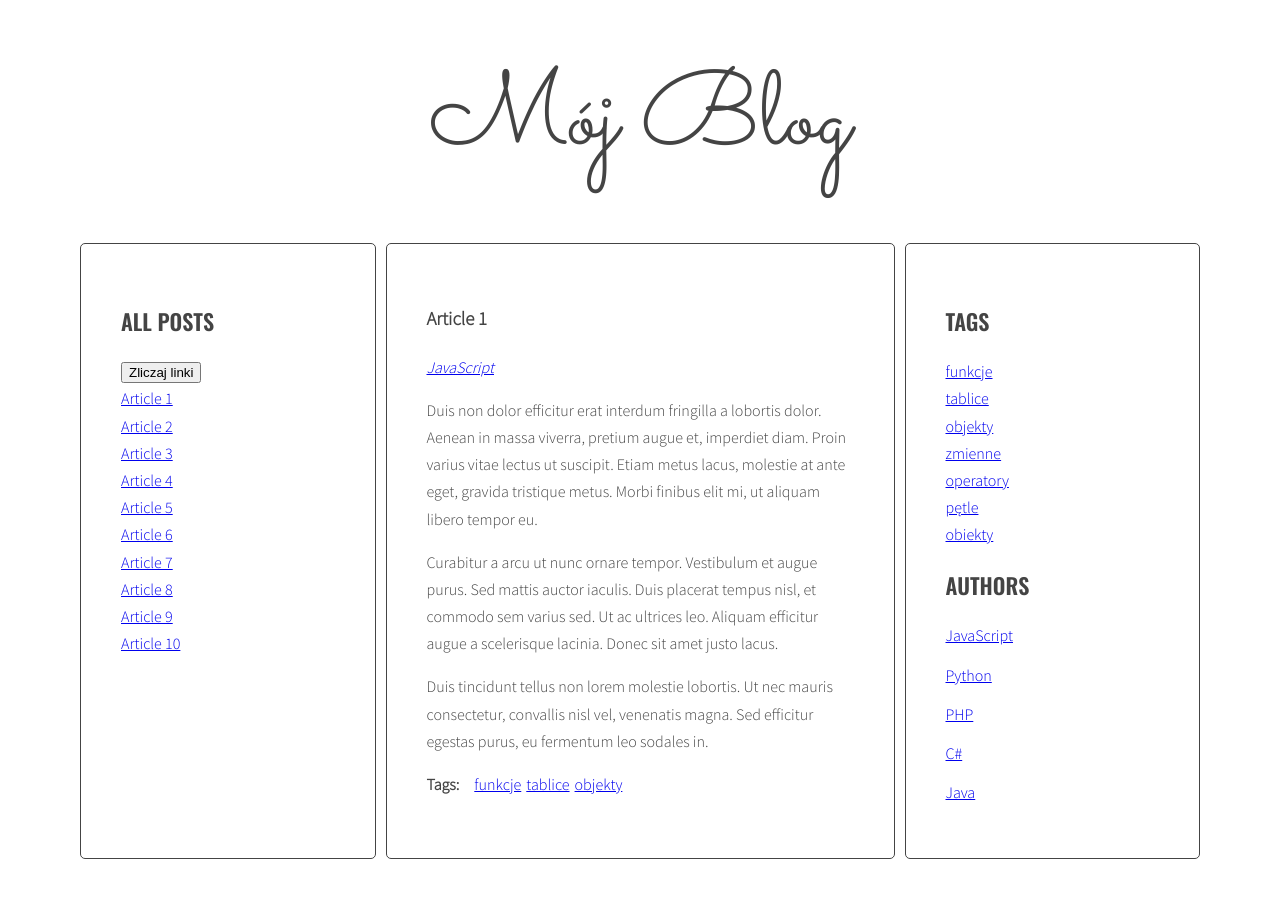
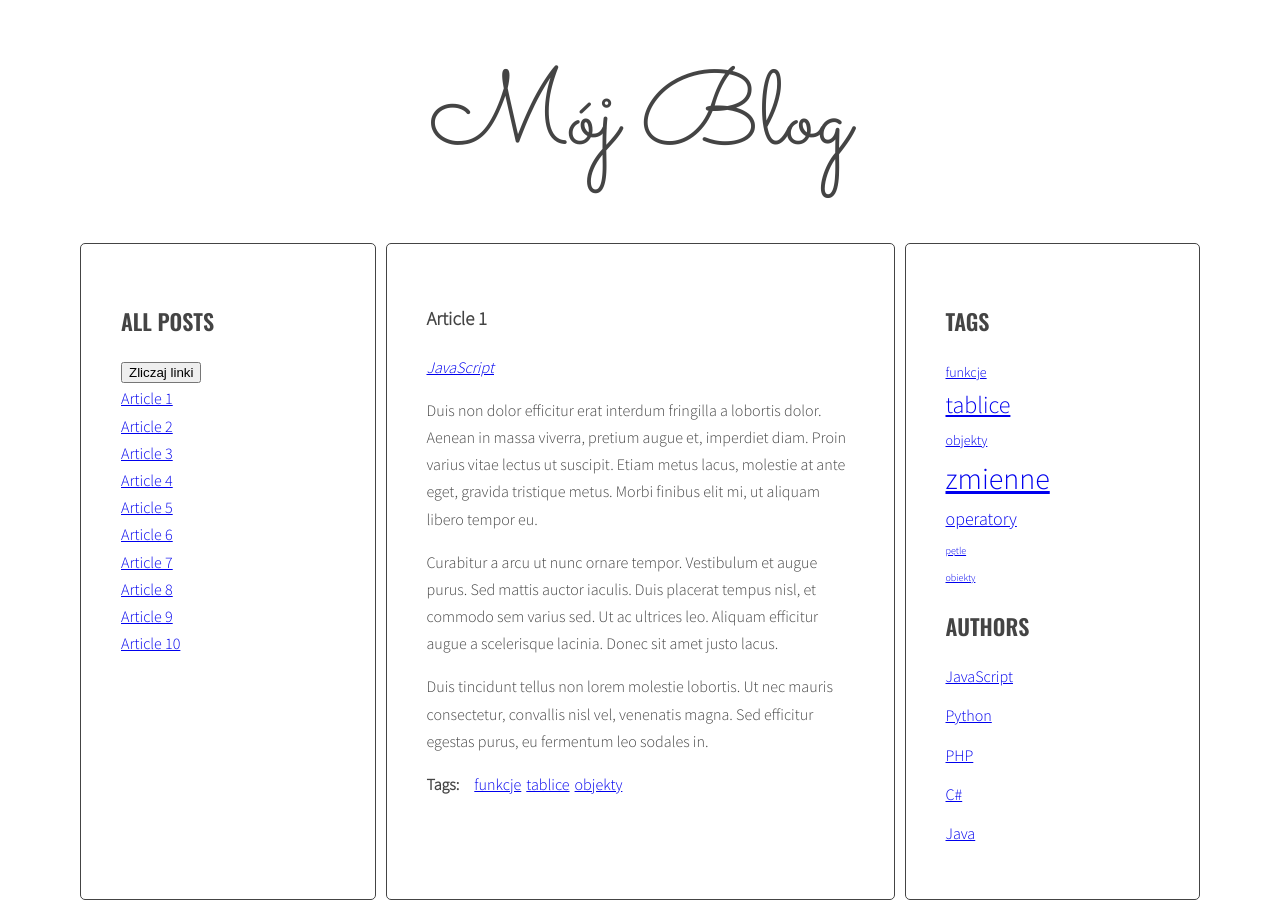
Before and after one commit to tomecky1/javascript-blog, a website: page index.html in a window 1280 px wide. Before the commit the page ends 867 px from the top, so only its background shows below. Drawn offline with nearby package versions, Linux system fonts and the light colour scheme.

Commit message:
Add tags cloud font sizes

```diff
--- a/js/script.js
+++ b/js/script.js
@@ -125,7 +125,6 @@
         const tagLinkHTML = '<li><a href="#tag-' + tag + '" class="' + optCloudClassPrefix + calculateTagClass(allTags[tag], tagsParams) + '">' + tag + '</a></li>';
         console.log('tagLinkHTML:', tagLinkHTML);
 
-        //allTagsHTML += `<li><a href="#tag-${tag}">${tag} (${allTags[tag]})</a></li>`;
         allTagsHTML += tagLinkHTML;
       }
 
--- a/sass/style.scss
+++ b/sass/style.scss
@@ -123,3 +123,26 @@ body {
     margin: 0 10px 0 0;
   }
 }
+.tag-size-1 {
+  font-size: 10px;
+}
+
+.tag-size-2 {
+  font-size: 14px;
+}
+
+.tag-size-3 {
+  font-size: 18px;
+}
+
+.tag-size-4 {
+  font-size: 24px;
+}
+
+.tag-size-5 {
+  font-size: 30px;
+}
+
+.tag-size-6 {
+  font-size: 36px;
+}
```
Also changed, not shown: css/style.css, 1 other file.
